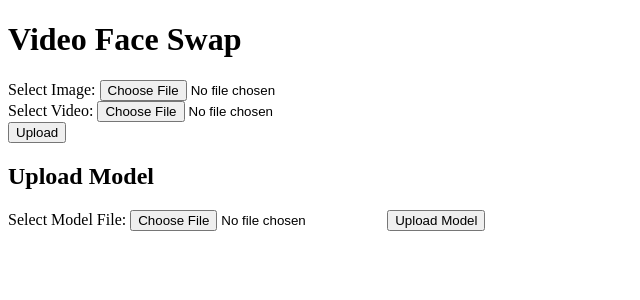
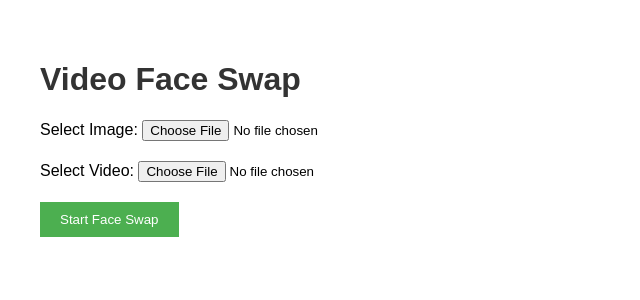
Before and after one commit to NovaDevelopmentTeam/video_face_swapper, a Flask app: page / in a window 1280 px wide. Shown: the top 300 px of the page, without its empty margins (0-640 px from the left). Run offline with Flask 3, Linux system fonts and the light colour scheme.

Commit message:
Update index.html

```diff
--- a/templates/index.html
+++ b/templates/index.html
@@ -5,13 +5,42 @@
     <meta name="viewport" content="width=device-width, initial-scale=1.0">
     <title>Video Face Swap</title>
     <style>
+        body {
+            font-family: Arial, sans-serif;
+            margin: 20px;
+            padding: 20px;
+        }
+        h1, h2 {
+            color: #333;
+        }
         .preview-container {
             display: flex;
             gap: 20px;
+            margin-bottom: 20px;
         }
         .preview {
             max-width: 300px;
             max-height: 300px;
+        }
+        button {
+            background-color: #4CAF50;
+            color: white;
+            border: none;
+            padding: 10px 20px;
+            cursor: pointer;
+        }
+        button:hover {
+            background-color: #45a049;
+        }
+        .message {
+            margin-top: 20px;
+            font-size: 14px;
+        }
+        .message.success {
+            color: green;
+        }
+        .message.error {
+            color: red;
         }
     </style>
 </head>
@@ -19,22 +48,17 @@
     <h1>Video Face Swap</h1>
     <form action="/upload" method="post" enctype="multipart/form-data">
         <label for="image">Select Image:</label>
-        <input type="file" id="image" name="image" accept="image/*" onchange="previewImage(event)">
+        <input type="file" id="image" name="image" accept="image/*" onchange="previewImage(event)" required>
         <div id="image-preview" class="preview-container"></div>
 
         <label for="video">Select Video:</label>
-        <input type="file" id="video" name="video" accept="video/*" onchange="previewVideo(event)">
+        <input type="file" id="video" name="video" accept="video/*" onchange="previewVideo(event)" required>
         <div id="video-preview" class="preview-container"></div>
 
-        <button type="submit">Upload</button>
+        <button type="submit">Start Face Swap</button>
     </form>
 
-    <h2>Upload Model</h2>
-    <form action="/upload_model" method="post" enctype="multipart/form-data">
-        <label for="model">Select Model File:</label>
-        <input type="file" id="model" name="model" accept=".h5">
-        <button type="submit">Upload Model</button>
-    </form>
+    <div id="message" class="message"></div>
 
     <script>
         function previewImage(event) {
@@ -61,6 +85,13 @@
                 videoPreview.appendChild(video);
             }
         }
+
+        // Optional: Dynamically display success or error messages
+        function displayMessage(type, text) {
+            const message = document.getElementById('message');
+            message.className = `message ${type}`;
+            message.textContent = text;
+        }
     </script>
 </body>
 </html>
```
